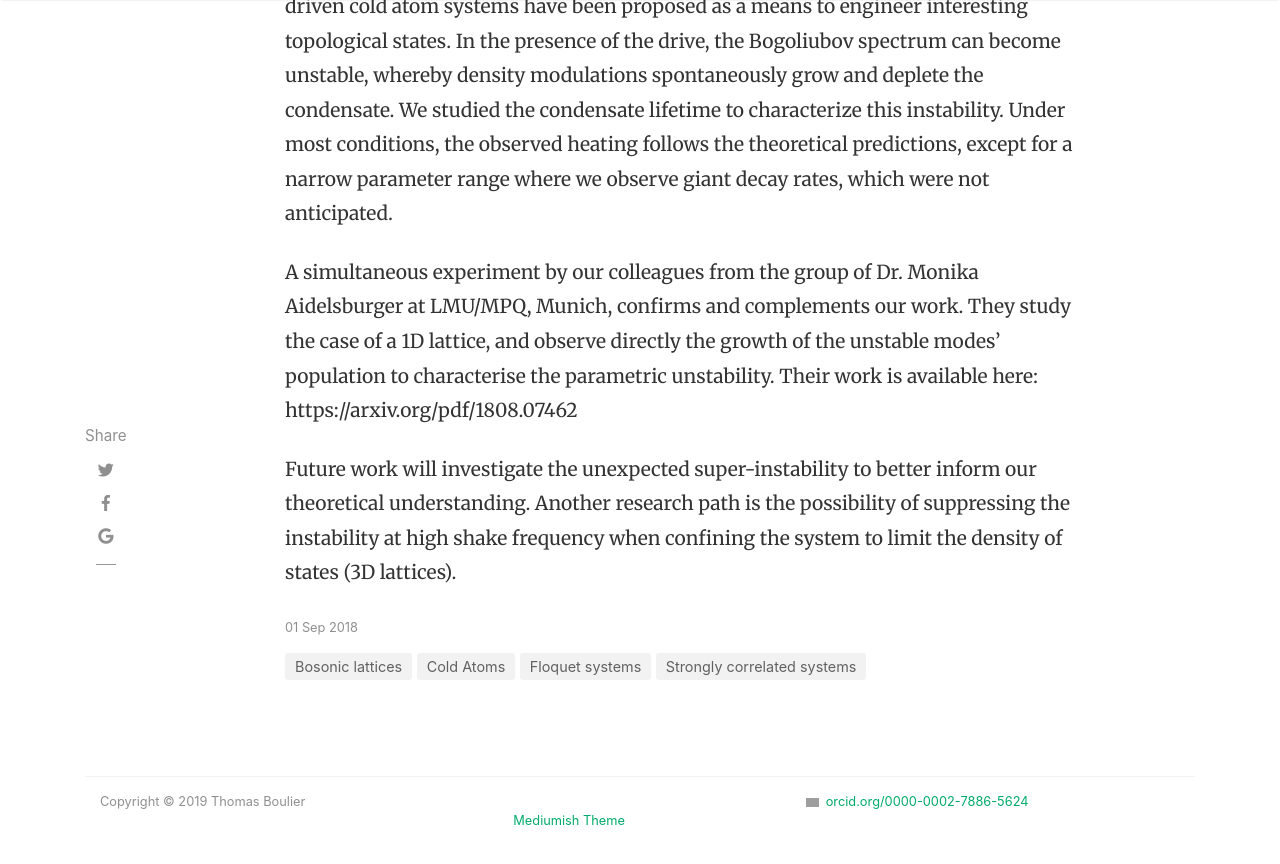
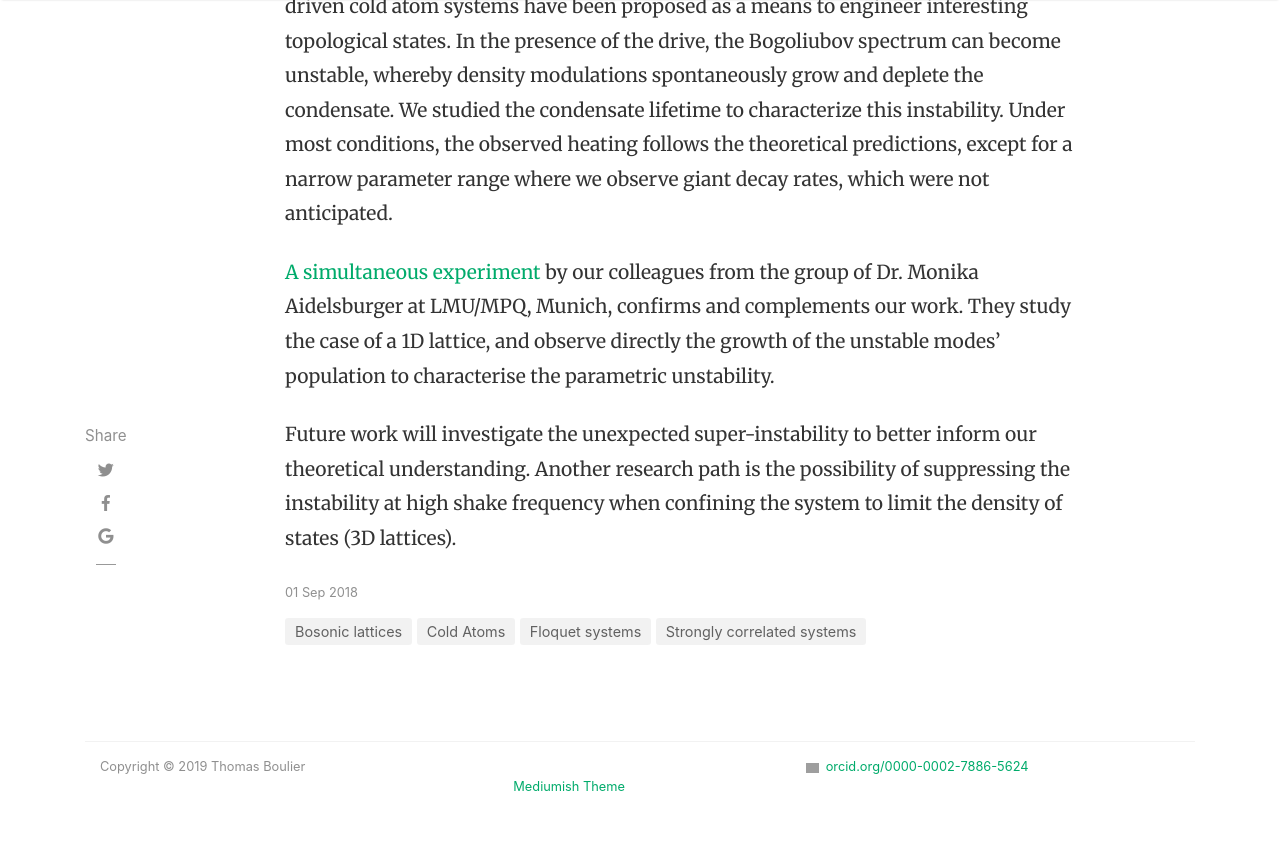
Before and after one commit to tboulier/tboulier.github.io, a Jekyll site: the page built from _posts/2018-09-01-Parametric-Instability-Floquet.md, in a window 1280 px wide and 900 px high, scrolled down 1782 px. Shown: the top 864 px of the window. Built offline with Jekyll 4.4.1, drawn with Linux system fonts in a browser that asks for light colours; nearby versions of some CDN libraries; comment, search, counter and statistics services are not loaded; grey boxes are pictures that could not be loaded.

Commit message:
minor changes

```diff
--- a/_posts/2018-09-01-Parametric-Instability-Floquet.md
+++ b/_posts/2018-09-01-Parametric-Instability-Floquet.md
@@ -23,9 +23,8 @@ Several shake trajectories were tested, such as along one lattice axis, along th
 In the presence of the drive, the Bogoliubov spectrum can become unstable, whereby density modulations spontaneously grow and deplete the condensate.
 We studied the condensate lifetime to characterize this instability. Under most conditions, the observed heating follows the theoretical predictions, except for a narrow parameter range where we observe giant decay rates, which were not anticipated.
 
-A simultaneous experiment by our colleagues from the group of Dr. Monika Aidelsburger at LMU/MPQ, Munich, confirms and complements our work.
+[A simultaneous experiment](https://arxiv.org/pdf/1808.07462) by our colleagues from the group of Dr. Monika Aidelsburger at LMU/MPQ, Munich, confirms and complements our work.
 They study the case of a 1D lattice, and observe directly the growth of the unstable modes' population to characterise the parametric unstability.
-Their work is available here: https://arxiv.org/pdf/1808.07462
 
 Future work will investigate the unexpected super-instability to better inform our theoretical understanding.
 Another research path is the possibility of suppressing the instability at high shake frequency when confining the system to limit the density of states (3D lattices).
```
Also changed, not shown: _posts/2018-06-12-Light-Squeezing-Polariton.md (+2 -1 lines), _posts/2018-06-12-What-is-a-Polariton.md (+1 -1 lines), assets/images/EP.png (added).
